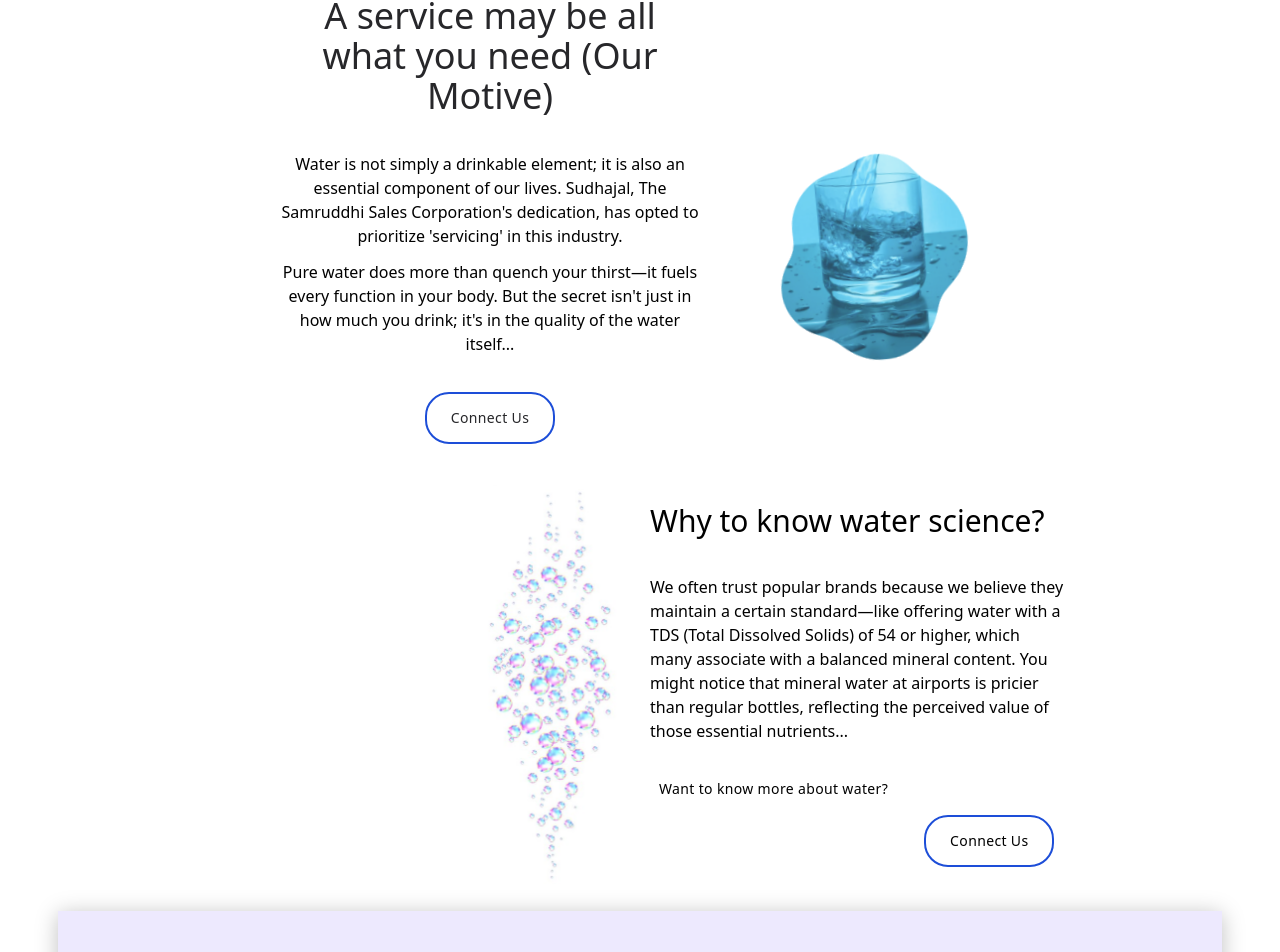
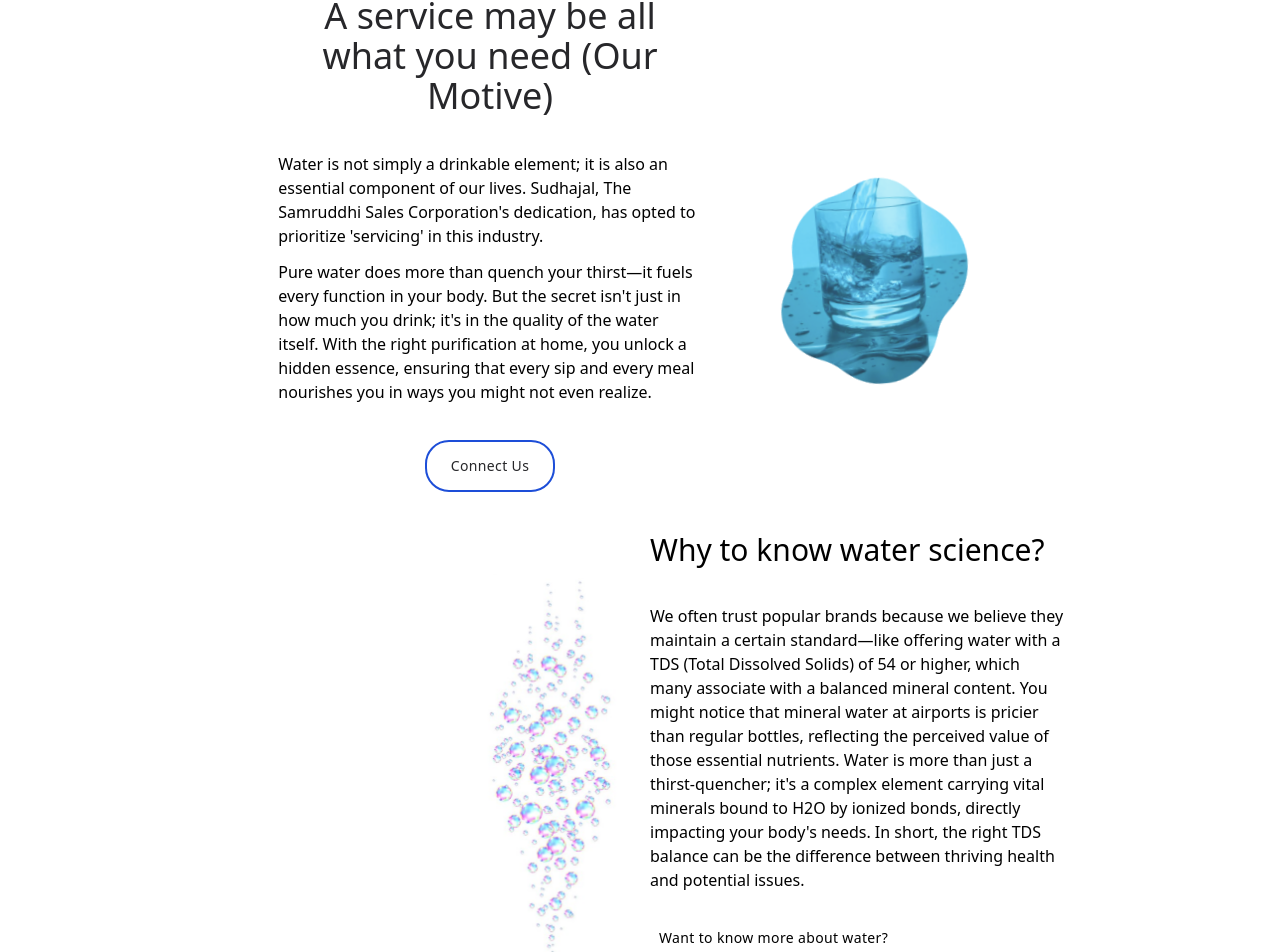
Before and after one commit to Sudhajal/sudhajal-repo, a Next.js app: page / in a window 1280 px wide. Shown: the part 822-1774 px from the top of the page. Built offline with nearby package versions, Linux system fonts and the light colour scheme.

Commit message:
text align

```diff
--- a/src/components/WaterService/TextBlock.tsx
+++ b/src/components/WaterService/TextBlock.tsx
@@ -7,7 +7,7 @@ interface TextBlockProps {
 
 export const TextBlock: React.FC<TextBlockProps> = ({ content }) => {
   return (
-    <div className="flex flex-col items-start mt-9 w-full text-base leading-6 text-black max-md:max-w-full">
+    <div className="flex flex-col items-start mt-9 w-full text-base leading-6 text-black max-md:max-w-full text-left">
       {content.map((paragraph, index) => (
         <div
           key={index}
--- a/src/components/WaterService/WaterService.tsx
+++ b/src/components/WaterService/WaterService.tsx
@@ -57,7 +57,7 @@ const WaterService: React.FC = () => {
             <TextBlock
               content={[
                 "Water is not simply a drinkable element; it is also an essential component of our lives. Sudhajal, The Samruddhi Sales Corporation's dedication, has opted to prioritize 'servicing' in this industry.",
-                "Pure water does more than quench your thirst—it fuels every function in your body. But the secret isn't just in how much you drink; it's in the quality of the water itself...",
+               " Pure water does more than quench your thirst—it fuels every function in your body. But the secret isn't just in how much you drink; it's in the quality of the water itself. With the right purification at home, you unlock a hidden essence, ensuring that every sip and every meal nourishes you in ways you might not even realize."
               ]}
             />
             <Link href="#contactform">
@@ -150,7 +150,7 @@ const WaterService: React.FC = () => {
               </h2>
               <TextBlock
                 content={[
-                  "We often trust popular brands because we believe they maintain a certain standard—like offering water with a TDS (Total Dissolved Solids) of 54 or higher, which many associate with a balanced mineral content. You might notice that mineral water at airports is pricier than regular bottles, reflecting the perceived value of those essential nutrients...",
+                  "We often trust popular brands because we believe they maintain a certain standard—like offering water with a TDS (Total Dissolved Solids) of 54 or higher, which many associate with a balanced mineral content. You might notice that mineral water at airports is pricier than regular bottles, reflecting the perceived value of those essential nutrients. Water is more than just a thirst-quencher; it's a complex element carrying vital minerals bound to H2O by ionized bonds, directly impacting your body's needs. In short, the right TDS balance can be the difference between thriving health and potential issues."
                 ]}
               />
               <div className="flex gap-9 justify-center items-center mt-6 lg:mt-9 text-sm tracking-wide">
```
